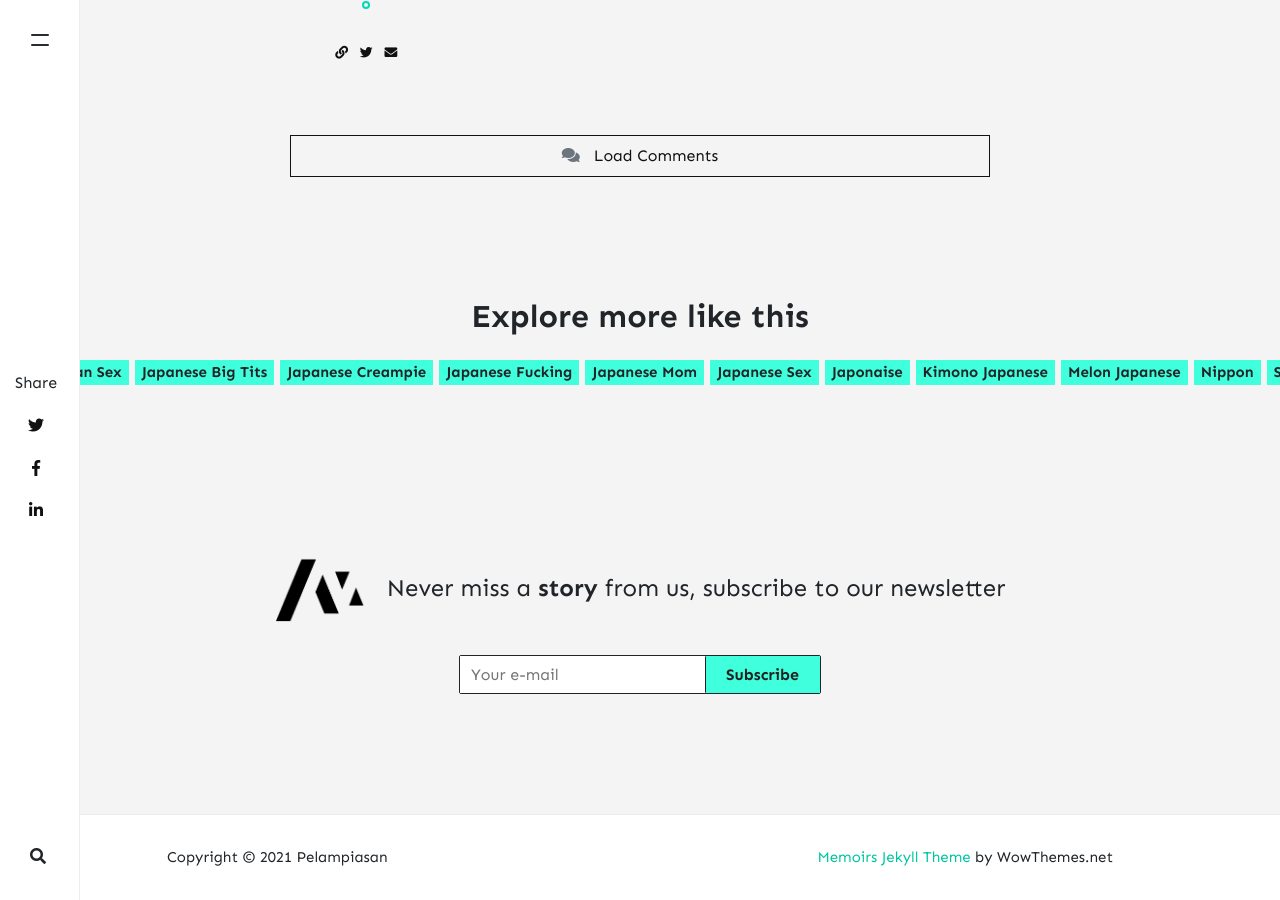
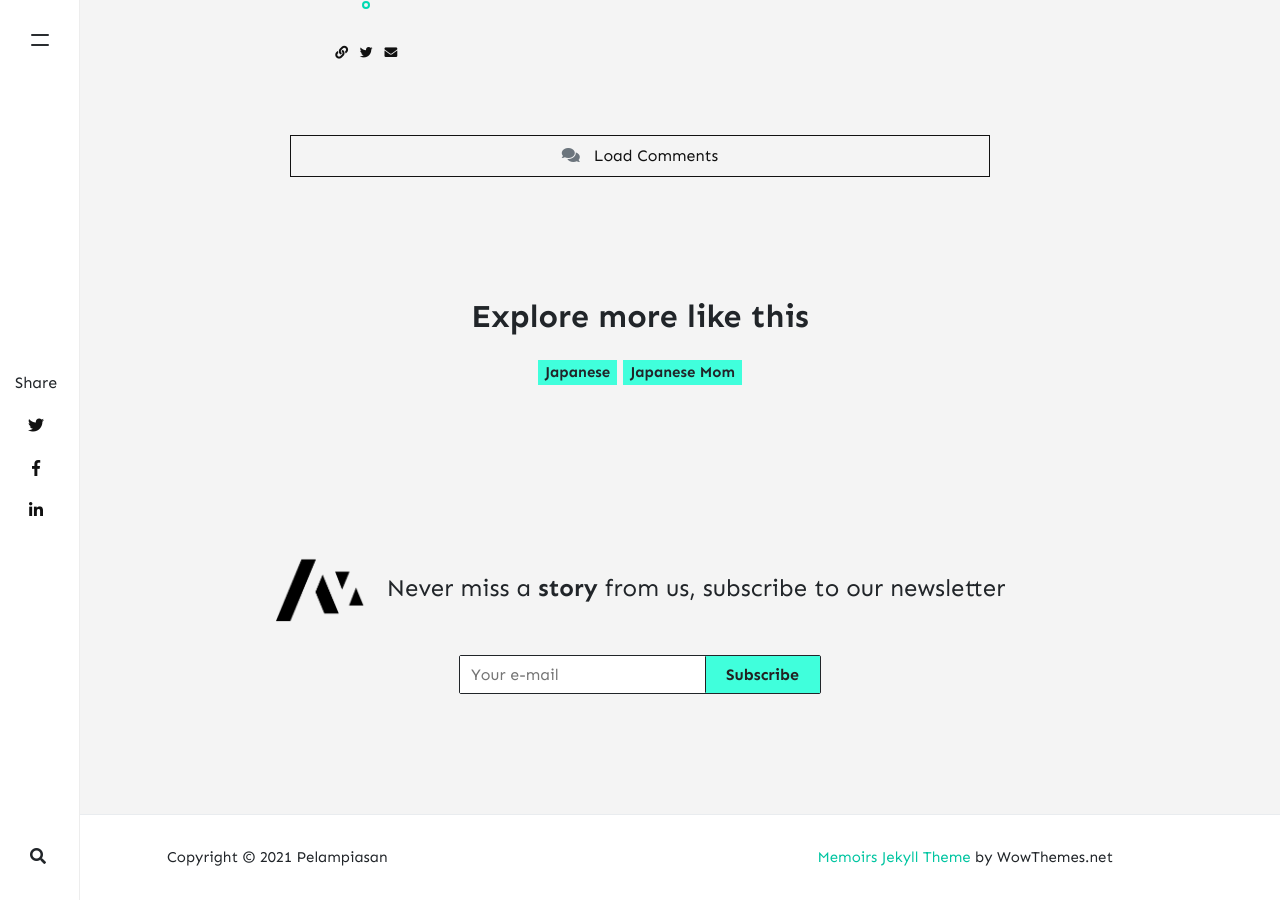
Before and after one commit to ziyoni/ziyoni.github.io, a Jekyll site: the page built from _posts/2021-09-19-asian-babe-gets-all-the-cocks.md, in a window 1280 px wide and 900 px high, scrolled down 1111 px. Built offline with Jekyll 4.4.1, drawn with Linux system fonts in a browser that asks for light colours; nearby versions of some CDN libraries; comment, search, counter and statistics services are not loaded.

Commit message:
Update 2021-09-19-asian-babe-gets-all-the-cocks.md

```diff
--- a/_posts/2021-09-19-asian-babe-gets-all-the-cocks.md
+++ b/_posts/2021-09-19-asian-babe-gets-all-the-cocks.md
@@ -3,7 +3,7 @@ layout: post
 title:  "Asian babe gets all the cocks"
 author: gor
 categories: [ Japanese ]
-tags: [japanese sex, gangbang, japan, japan sex, 熟女, japanese mom, japonaise, kimono japanese, dojo, japanese big tits, nippon, japanese fucking, 動画大全集, melon japanese, 和服, 着物熟女, daughtercumshir, service japanese,japanese creampie]
+tags: [Japanese Mom]
 image: assets/images/Screenshot_2021-09-20-12-50-44-39.png
 ---
 
```
